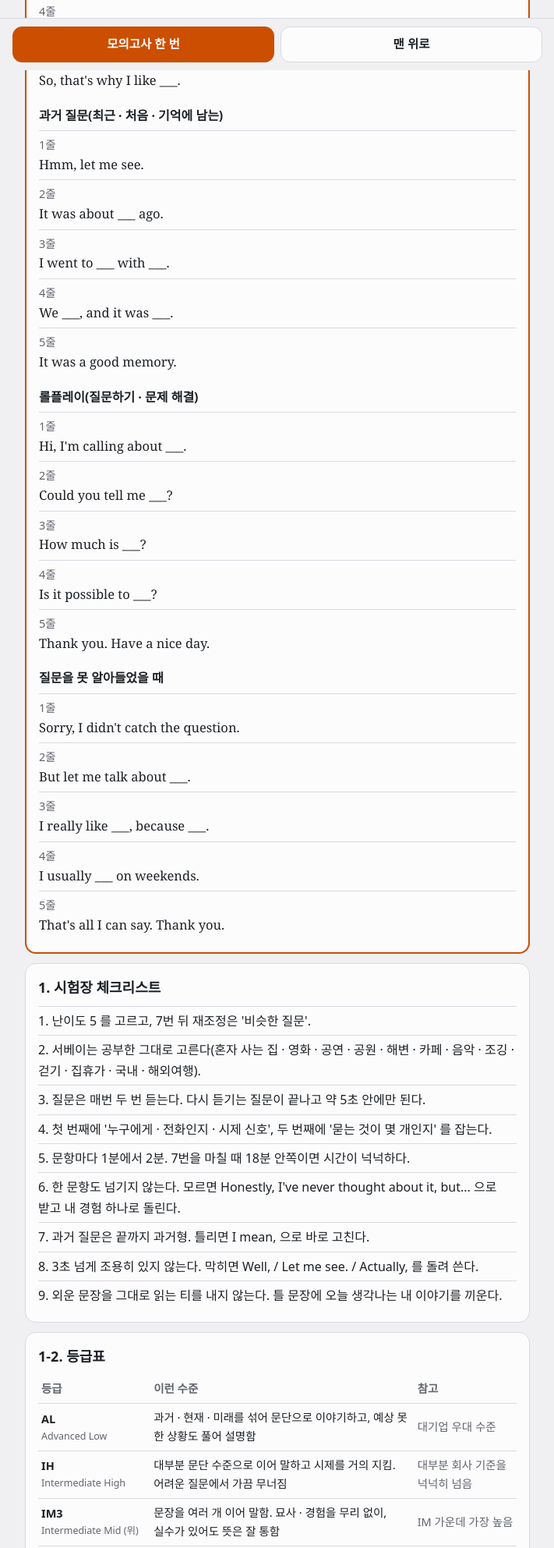
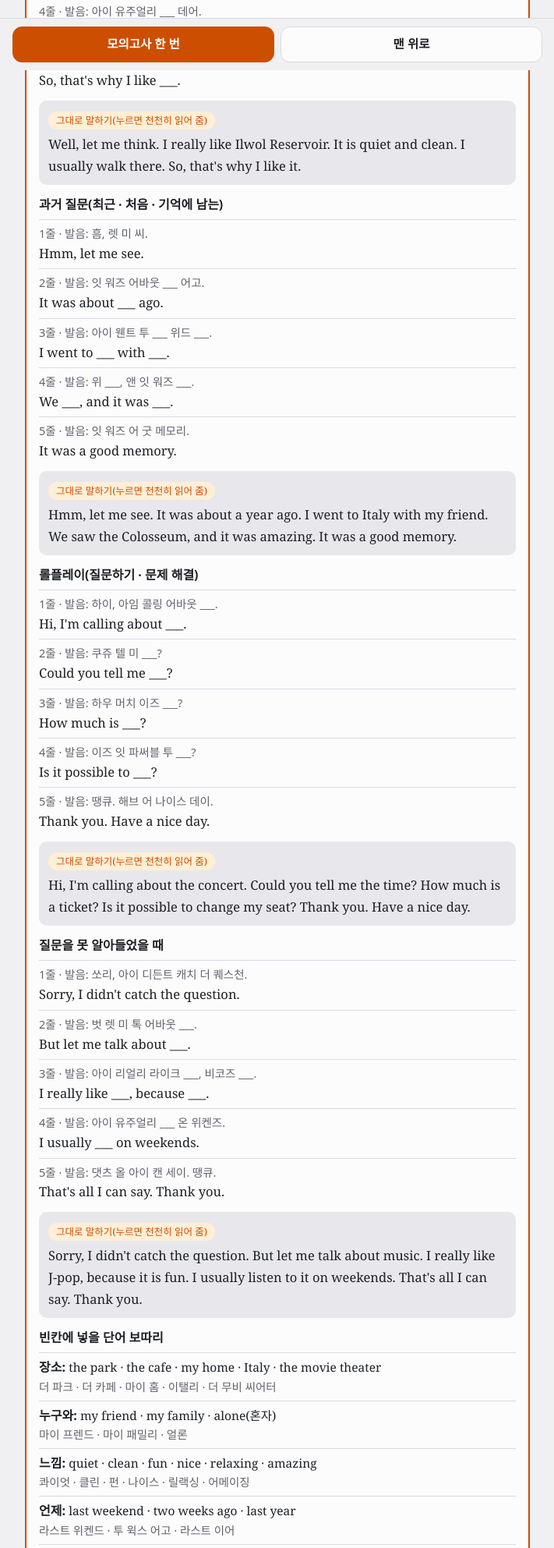
Before and after one commit to sheahe0220/opic, a plain HTML site: page index.html in a window 1280 px wide. Shown: the part 710-2695 px from the top of the page at 78% size, without its empty margins (284-995 px from the left). Drawn offline with Linux system fonts and the light colour scheme.

Commit message:
완주 공식: 한글 발음, 그대로 말하기 판, 단어 보따리

```diff
--- a/index.html
+++ b/index.html
@@ -96,7 +96,7 @@ svg.chart{width:100%;height:140px}
   <main id="main"></main>
 </div>
 <div class="foot" id="foot" hidden><div class="in" id="footIn"></div></div>
-<script src="data/opic_data.js?v=a4a22b261a"></script>
+<script src="data/opic_data.js?v=eafdb23f0d"></script>
 <script>
 "use strict";
 (function(){
@@ -315,13 +315,26 @@ V.cram=function(){var quiz=!!S._cq;
   M.append(h("div",{class:"card"},h("h2",null,"오픽 당일 보기"),h("p",{class:"muted"},"시험장 가기 전에 위에서부터 훑으세요. 문장을 누르면 소리로 읽어 줍니다. '외우기 모드' 를 켜면 영어가 가려지고, 한국어를 보고 먼저 말한 뒤 눌러 확인합니다."),
     h("div",{class:"seg",style:"margin-bottom:8px"},h("button",{"aria-pressed":S._hard!==true?"true":"false",onclick:function(){S._hard=false;go("cram")}},"쉬운 보기(첫 시험)"),h("button",{"aria-pressed":S._hard===true?"true":"false",onclick:function(){S._hard=true;go("cram")}},"학원 자료까지 전부")),h("div",{class:"row"},h("button",{class:"btn "+(quiz?"primary":""),onclick:function(){S._cq=!quiz;go("cram")}},quiz?"외우기 모드 끄기":"외우기 모드 켜기"),h("a",{class:"btn ghost",href:"#types"},"유형별 틀로"),h("a",{class:"btn ghost",href:"#lines"},"만능 문장으로"))));
   // 0. finish-every-question lines (user 2026-11-26: first test, finish all 15, short is fine)
-  var FIVE=[["지금 · 평소 질문(묘사 · 습관 · 비교)",["Well, let me think.","I really like ___.","It is ___ and ___.","I usually ___ there.","So, that's why I like ___."]],
-    ["과거 질문(최근 · 처음 · 기억에 남는)",["Hmm, let me see.","It was about ___ ago.","I went to ___ with ___.","We ___, and it was ___.","It was a good memory."]],
-    ["롤플레이(질문하기 · 문제 해결)",["Hi, I'm calling about ___.","Could you tell me ___?","How much is ___?","Is it possible to ___?","Thank you. Have a nice day."]],
-    ["질문을 못 알아들었을 때",["Sorry, I didn't catch the question.","But let me talk about ___.","I really like ___, because ___.","I usually ___ on weekends.","That's all I can say. Thank you."]]];
+  // [title, lines, Korean reading, a ready-to-say filled version from the user's own stories]
+  var FIVE=[["지금 · 평소 질문(묘사 · 습관 · 비교)",["Well, let me think.","I really like ___.","It is ___ and ___.","I usually ___ there.","So, that's why I like ___."],
+      ["웰, 렛 미 씽크.","아이 리얼리 라이크 ___.","잇 이즈 ___ 앤 ___.","아이 유주얼리 ___ 데어.","쏘, 댓츠 와이 아이 라이크 ___."],
+      "Well, let me think. I really like Ilwol Reservoir. It is quiet and clean. I usually walk there. So, that's why I like it."],
+    ["과거 질문(최근 · 처음 · 기억에 남는)",["Hmm, let me see.","It was about ___ ago.","I went to ___ with ___.","We ___, and it was ___.","It was a good memory."],
+      ["흠, 렛 미 씨.","잇 워즈 어바웃 ___ 어고.","아이 웬트 투 ___ 위드 ___.","위 ___, 앤 잇 워즈 ___.","잇 워즈 어 굿 메모리."],
+      "Hmm, let me see. It was about a year ago. I went to Italy with my friend. We saw the Colosseum, and it was amazing. It was a good memory."],
+    ["롤플레이(질문하기 · 문제 해결)",["Hi, I'm calling about ___.","Could you tell me ___?","How much is ___?","Is it possible to ___?","Thank you. Have a nice day."],
+      ["하이, 아임 콜링 어바웃 ___.","쿠쥬 텔 미 ___?","하우 머치 이즈 ___?","이즈 잇 파써블 투 ___?","땡큐. 해브 어 나이스 데이."],
+      "Hi, I'm calling about the concert. Could you tell me the time? How much is a ticket? Is it possible to change my seat? Thank you. Have a nice day."],
+    ["질문을 못 알아들었을 때",["Sorry, I didn't catch the question.","But let me talk about ___.","I really like ___, because ___.","I usually ___ on weekends.","That's all I can say. Thank you."],
+      ["쏘리, 아이 디든트 캐치 더 퀘스천.","벗 렛 미 톡 어바웃 ___.","아이 리얼리 라이크 ___, 비코즈 ___.","아이 유주얼리 ___ 온 위켄즈.","댓츠 올 아이 캔 세이. 땡큐."],
+      "Sorry, I didn't catch the question. But let me talk about music. I really like J-pop, because it is fun. I usually listen to it on weekends. That's all I can say. Thank you."]];
+  var BAG=[["장소","the park · the cafe · my home · Italy · the movie theater","더 파크 · 더 카페 · 마이 홈 · 이탤리 · 더 무비 씨어터"],["누구와","my friend · my family · alone(혼자)","마이 프렌드 · 마이 패밀리 · 얼론"],["느낌","quiet · clean · fun · nice · relaxing · amazing","콰이엇 · 클린 · 펀 · 나이스 · 릴랙싱 · 어메이징"],
+    ["언제","last weekend · two weeks ago · last year","라스트 위켄드 · 투 윅스 어고 · 라스트 이어"],["하는 일","walk · listen to music · watch movies · drink coffee · study","워크 · 리슨 투 뮤직 · 와치 무비즈 · 드링크 커피 · 스터디"]];
   M.append(h("div",{class:"card",style:"border:2px solid var(--accent)"},h("h2",null,"0. 완주 공식: 어떤 질문이든 이 다섯 줄"),
-    h("p",{class:"muted"},"목표는 15문항을 하나도 비우지 않는 것. 짧아도 문장으로 30초만 말하면 됩니다. ___ 에 단어 하나만 넣으세요."),
-    FIVE.map(function(g){return h("div",null,h("h3",null,g[0]),g[1].map(function(s,i){return line(s,(i+1)+"줄")}))})));
+    h("p",{class:"muted"},"목표는 15문항을 하나도 비우지 않는 것. 짧아도 문장으로 30초만 말하면 됩니다. 외우기 어려우면 '그대로 말하기' 를 통째로 외워서, 질문 주제의 단어 하나만 바꾸세요."),
+    FIVE.map(function(g){return h("div",null,h("h3",null,g[0]),g[1].map(function(s,i){return line(s,(i+1)+"줄 · 발음: "+g[2][i])}),
+      h("div",{class:"ans",style:"margin-top:6px",onclick:function(){speak(g[3],null,0.85)}},h("span",{class:"pill acc"},"그대로 말하기(누르면 천천히 읽어 줌)"),h("div",{style:"margin-top:4px"},g[3])))}),
+    h("h3",null,"빈칸에 넣을 단어 보따리"),BAG.map(function(b){return h("div",{style:"padding:5px 0;border-top:1px solid var(--line)"},h("b",null,b[0]+": "),h("span",{class:"qtext",style:"font-size:15.5px"},b[1]),h("div",{class:"muted"},b[2]))})));
   // 1. checklist
   M.append(h("div",{class:"card"},h("h2",null,"1. 시험장 체크리스트"),DAYLIST.map(function(t,i){return h("div",{style:"padding:5px 0;border-top:1px solid var(--line)"},(i+1)+". "+t)})));
   // 1-2. grade table (ACTFL 2024 guidelines; IM1-3 split is the Korean operator's, no public criteria found)
--- a/sw.js
+++ b/sw.js
@@ -1,5 +1,5 @@
 // offline cache for the app shell; academy pack and model files are fetched fresh when online
-const V='opic-a4a22b261a';
+const V='opic-eafdb23f0d';
 const CORE=['./','index.html','data/opic_data.js','manifest.webmanifest','icon.svg'];
 self.addEventListener('install',e=>{e.waitUntil(caches.open(V).then(c=>c.addAll(CORE)).then(()=>self.skipWaiting()))});
 self.addEventListener('activate',e=>{e.waitUntil(caches.keys().then(ks=>Promise.all(ks.filter(k=>k!==V).map(k=>caches.delete(k)))).then(()=>self.clients.claim()))});
```
